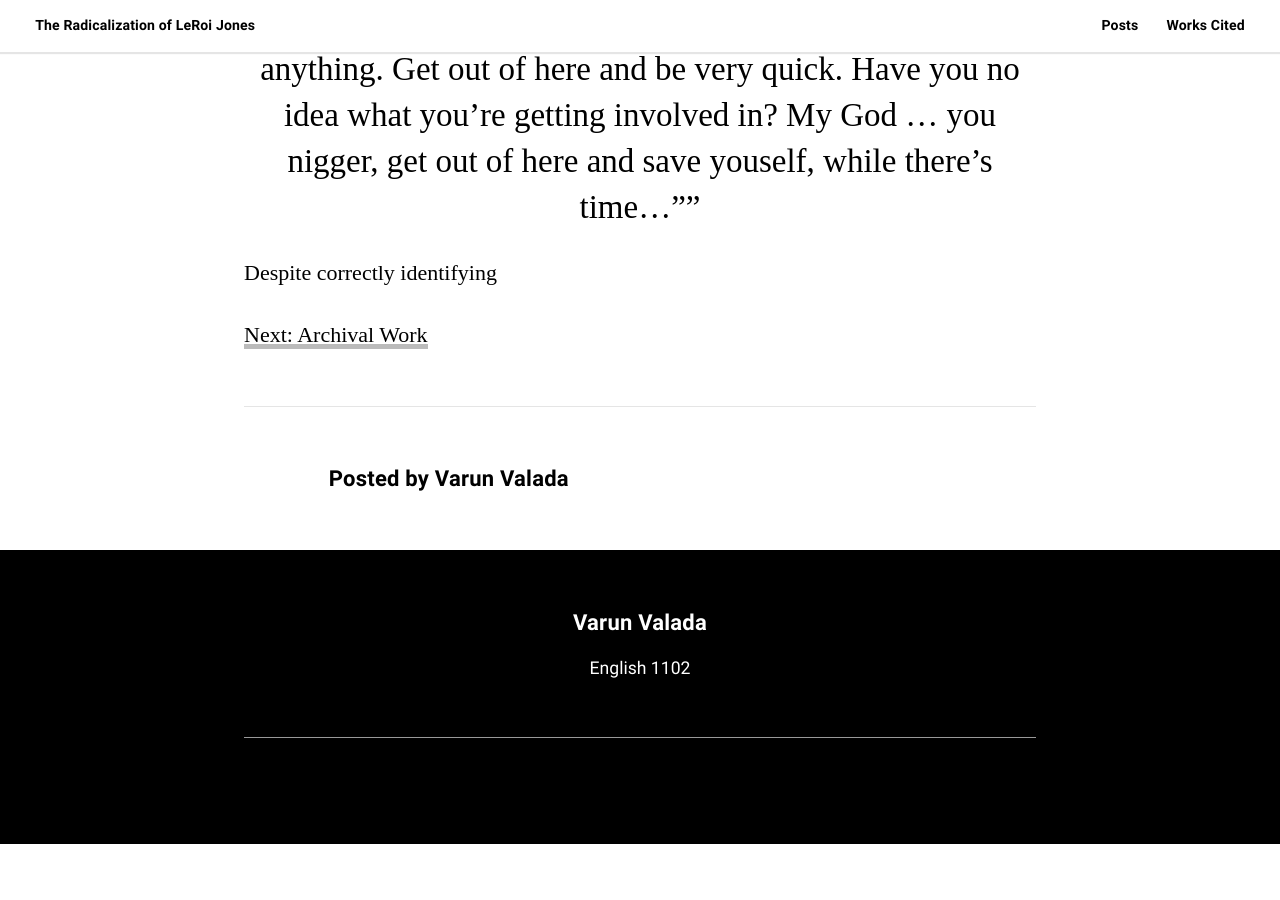
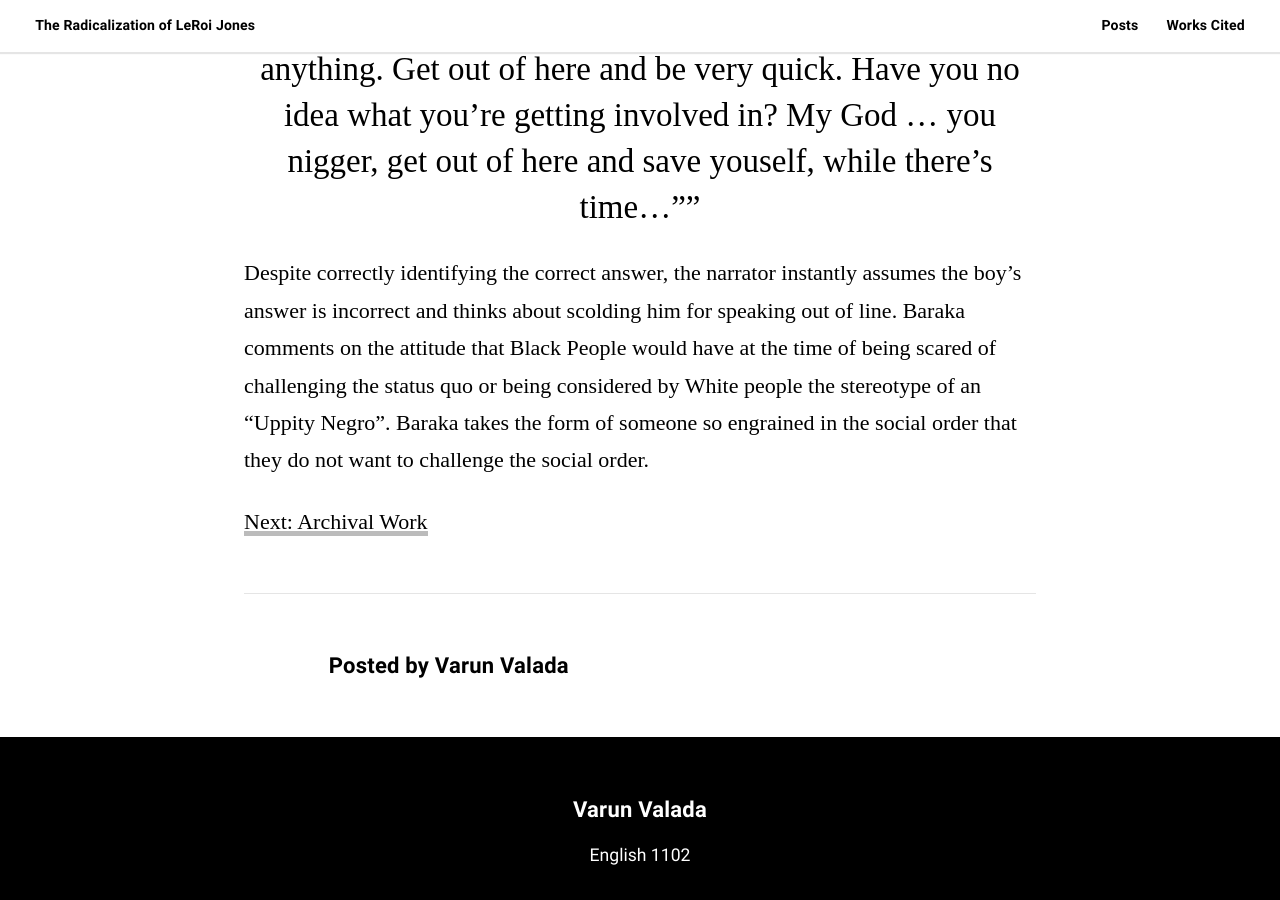
Before and after one commit to val500/artifact3, a Jekyll site: the page built from _posts/2017-4-15-tales.markdown, in a window 1280 px wide and 900 px high, scrolled down 1765 px. Built offline with Jekyll 4.4.1, drawn with Linux system fonts in a browser that asks for light colours; some web fonts are replaced; before the commit the page ends 2609 px from its top, so only the background shows below that.

Commit message:
Added more text to Tales and Documents to archive

```diff
--- a/_posts/2017-4-15-tales.markdown
+++ b/_posts/2017-4-15-tales.markdown
@@ -25,6 +25,12 @@ people. From the text:
 > idea what you're getting involved in? My God ... you nigger, get out of here
 > and save youself, while there's time...""
 
-Despite correctly identifying
+Despite correctly identifying the correct answer, the narrator instantly assumes
+the boy's answer is incorrect and thinks about scolding him for speaking out of
+line. Baraka comments on the attitude that Black People would have at the time
+of being scared of challenging the status quo or being considered by White
+people the stereotype of an "Uppity Negro". Baraka takes the form of someone so
+engrained in the social order that they do not want to challenge the social
+order.
 
 [Next: Archival Work]({% post_url 2016-4-15-archive %})
```
Also changed, not shown: assets/images/favicon.ico, 4 other files.
